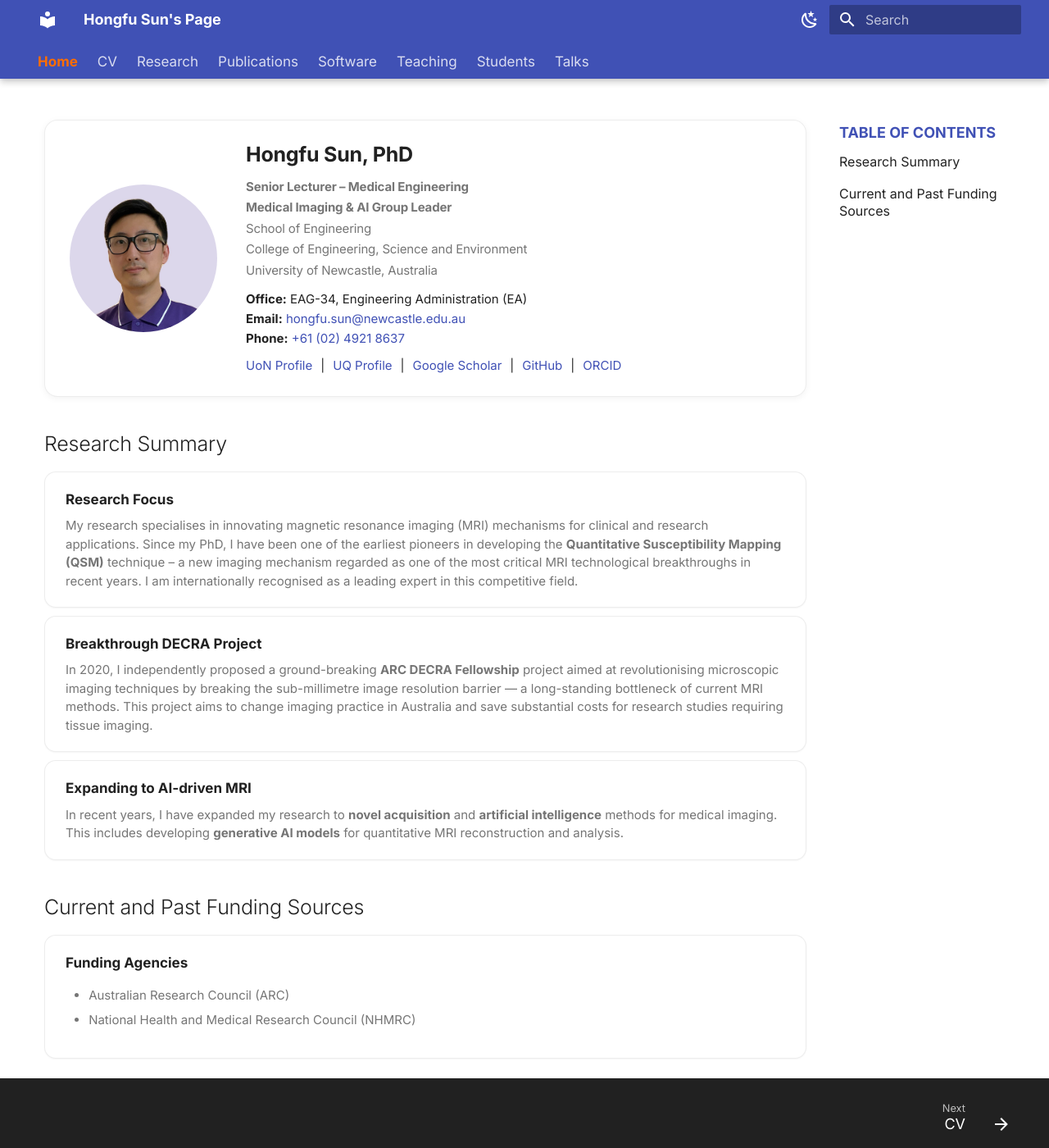
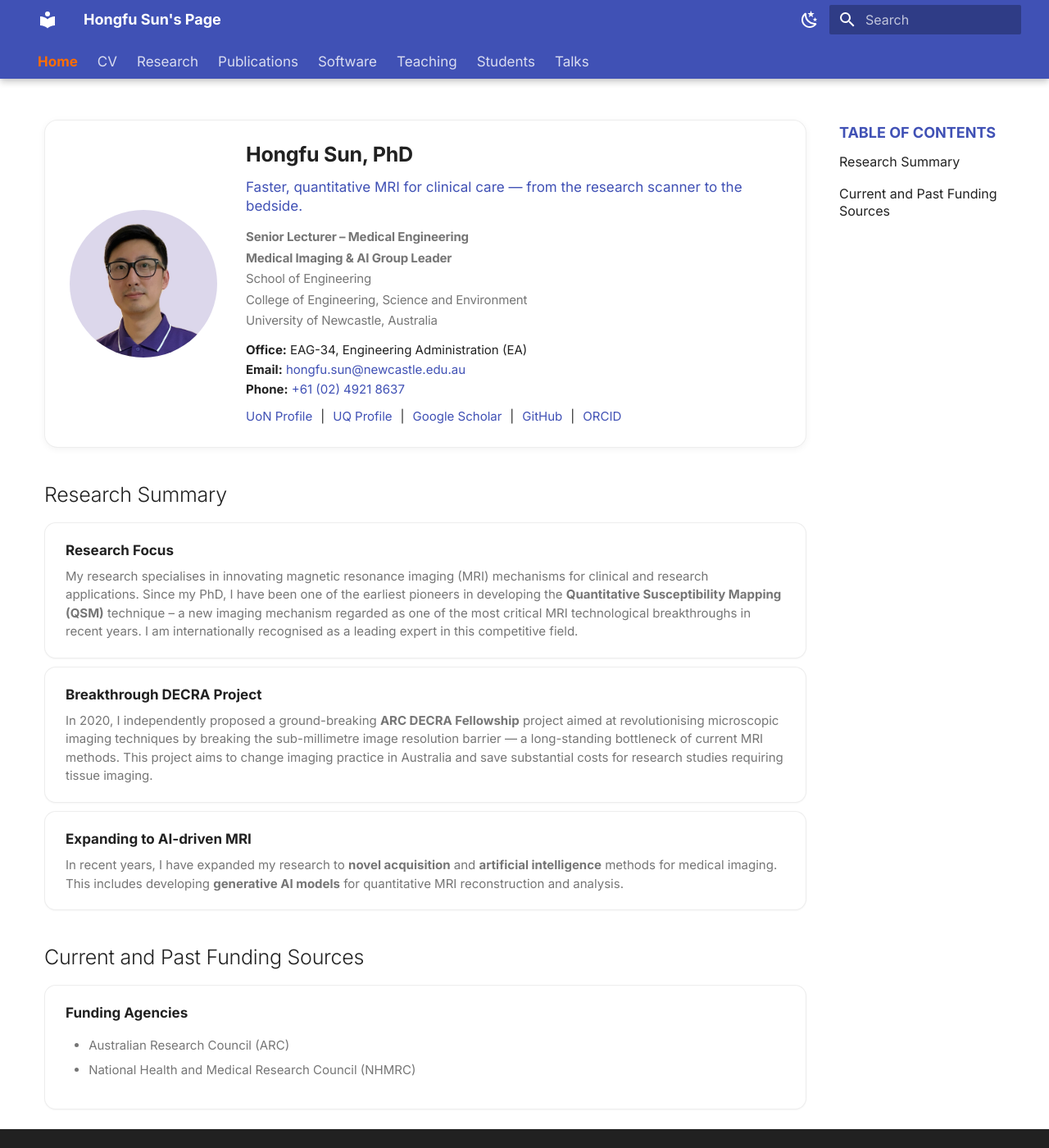
Before and after one commit to sunhongfu/sunhongfu.github.io, an MkDocs documentation site: the page built from docs/index.md, in a window 1280 px wide and 1400 px high. Shown: the whole window at 82% size. Built offline with MkDocs 1.6.1 and Material for MkDocs 9.7.7, drawn with Linux system fonts in a browser that asks for light colours.

Commit message:
Homepage: add tagline under name
Co-Authored-By: Claude Opus 5.5 <noreply@anthropic.com>
Claude-Session: https://claude.ai/code/session_01RqwQqEVvEgfu5dpANS2kxt

```diff
--- a/docs/assets/extra.css
+++ b/docs/assets/extra.css
@@ -113,6 +113,17 @@
   margin: .15rem 0 .15rem 0;
 }
 
+.md-typeset .hero-meta .hero-tagline {
+  font-size: 0.85rem;
+  font-weight: 500;
+  line-height: 1.4;
+  margin: 0 0 .7rem 0;
+  color: var(--md-primary-fg-color);
+}
+[data-md-color-scheme="slate"] .md-typeset .hero-meta .hero-tagline {
+  color: var(--md-primary-fg-color--light);
+}
+
 .md-typeset .hero-contact {
   margin-top: .6rem;
   font-size: .75rem;
@@ -146,6 +157,7 @@
   }
   .md-typeset .hero-meta h1 { font-size: 1.9rem; }
   .md-typeset .hero-meta .hero-title { font-size: 1.05rem; }
+  .md-typeset .hero-meta .hero-tagline { font-size: 1.15rem; }
 }
 
 /* Extra small: full width image on top */
--- a/docs/index.md
+++ b/docs/index.md
@@ -3,6 +3,7 @@
 
   <div class="hero-meta">
     <h1>Hongfu Sun, PhD</h1>
+    <p class="hero-tagline">Faster, quantitative MRI for clinical care — from the research scanner to the bedside.</p>
     <h3 class="hero-title">Senior Lecturer – Medical Engineering</h3>
     <h3 class="hero-title">Medical Imaging &amp; AI Group Leader</h3>
     <h3>School of Engineering</h3>
```
